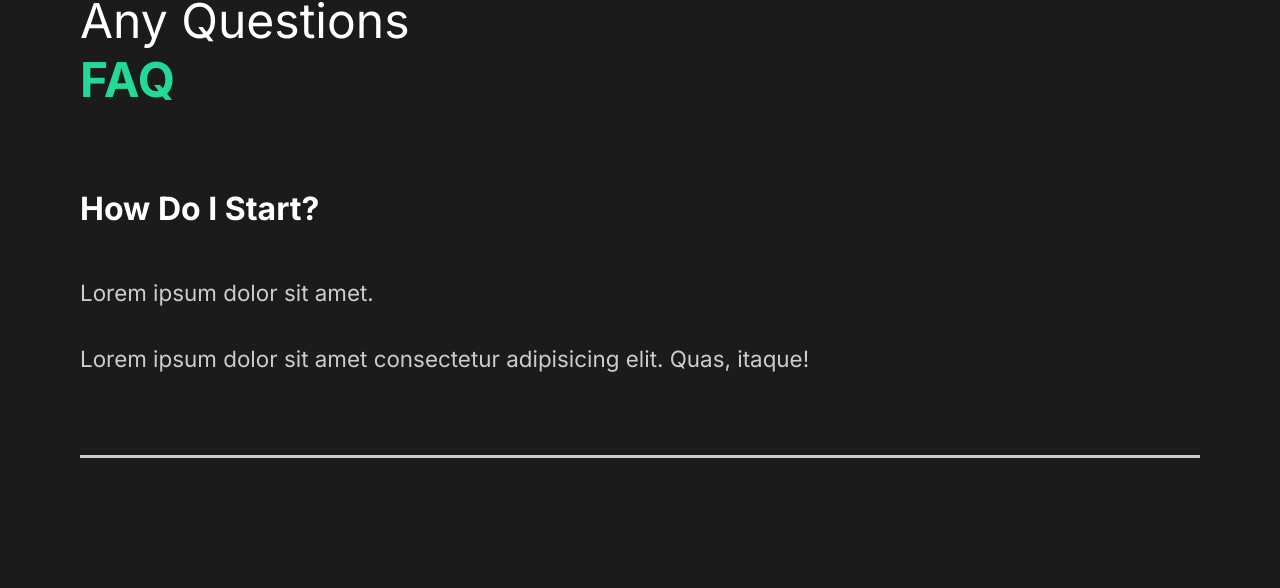
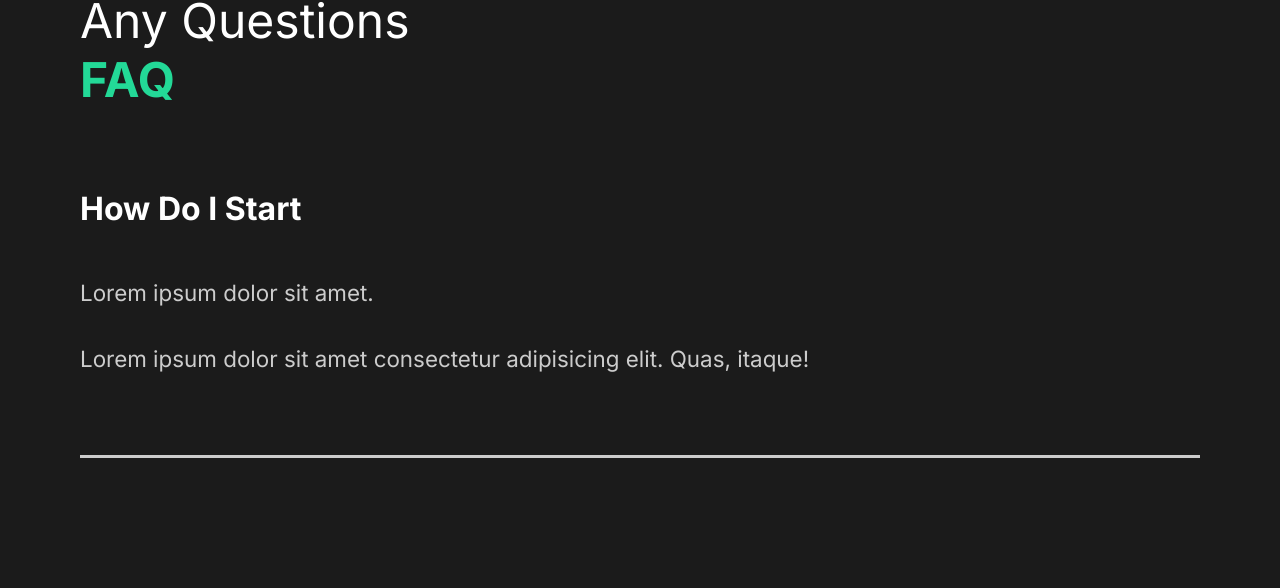
Before and after one commit to dinosantic/react_portofolio_website, a React (Create React App) app in the folder portofolio/: page / in a window 1280 px wide. Shown: the part 1777-2365 px from the top of the page. Built offline with nearby package versions, Linux system fonts and the light colour scheme.

Commit message:
FaqSection component animation

```diff
--- a/portofolio/src/components/FaqSection.js
+++ b/portofolio/src/components/FaqSection.js
@@ -1,16 +1,23 @@
-import React from "react";
+import React, { useState } from "react";
 //style
 import styled from "styled-components";
 import { About } from "../styles";
+//components
+import Toggle from "./Toggle";
+//animation
+import { AnimateSharedLayout } from "framer-motion";
 
 const FaqSection = () => {
+  //state
+  //const [faqToggle, setFaqToggle] = useState(false);
+
   return (
     <Faq>
       <h2>
         Any Questions <span>FAQ</span>{" "}
       </h2>
-      <div className="question">
-        <h4>How Do I Start?</h4>
+      <AnimateSharedLayout>
+        <Toggle title="How Do I Start">
           <div className="answer">
             <p>Lorem ipsum dolor sit amet.</p>
             <p>
@@ -18,10 +25,8 @@
               itaque!
             </p>
           </div>
-        <div className="faq-line"></div>
-      </div>
-      <div className="question">
-        <h4>Daily Schedule</h4>
+        </Toggle>
+        <Toggle title="Daily Schedule">
           <div className="answer">
             <p>Lorem ipsum dolor sit amet.</p>
             <p>
@@ -29,10 +34,8 @@
               itaque!
             </p>
           </div>
-        <div className="faq-line"></div>
-      </div>
-      <div className="question">
-        <h4>Different Payment Methods</h4>
+        </Toggle>
+        <Toggle title="Different Payment Methods">
           <div className="answer">
             <p>Lorem ipsum dolor sit amet.</p>
             <p>
@@ -40,10 +43,8 @@
               itaque!
             </p>
           </div>
-        <div className="faq-line"></div>
-      </div>
-      <div className="question">
-        <h4>What products do you offer?</h4>
+        </Toggle>
+        <Toggle title="What products do you offer?">
           <div className="answer">
             <p>Lorem ipsum dolor sit amet.</p>
             <p>
@@ -51,8 +52,8 @@
               itaque!
             </p>
           </div>
-        <div className="faq-line"></div>
-      </div>
+        </Toggle>
+      </AnimateSharedLayout>
     </Faq>
   );
 };
--- /dev/null
+++ b/portofolio/src/components/Toggle.js
@@ -0,0 +1,16 @@
+import { motion } from "framer-motion";
+import React, { useState } from "react";
+
+const Toggle = ({ children, title }) => {
+  const [toggle, setToggle] = useState(true);
+
+  return (
+    <motion.div layout className="question" onClick={() => setToggle(!toggle)}>
+      <motion.h4 layout>{title}</motion.h4>
+      {toggle ? children : ""}
+      <div className="faq-line"></div>
+    </motion.div>
+  );
+};
+
+export default Toggle;
```
Lines whose indentation alone changed are shown as unchanged.
